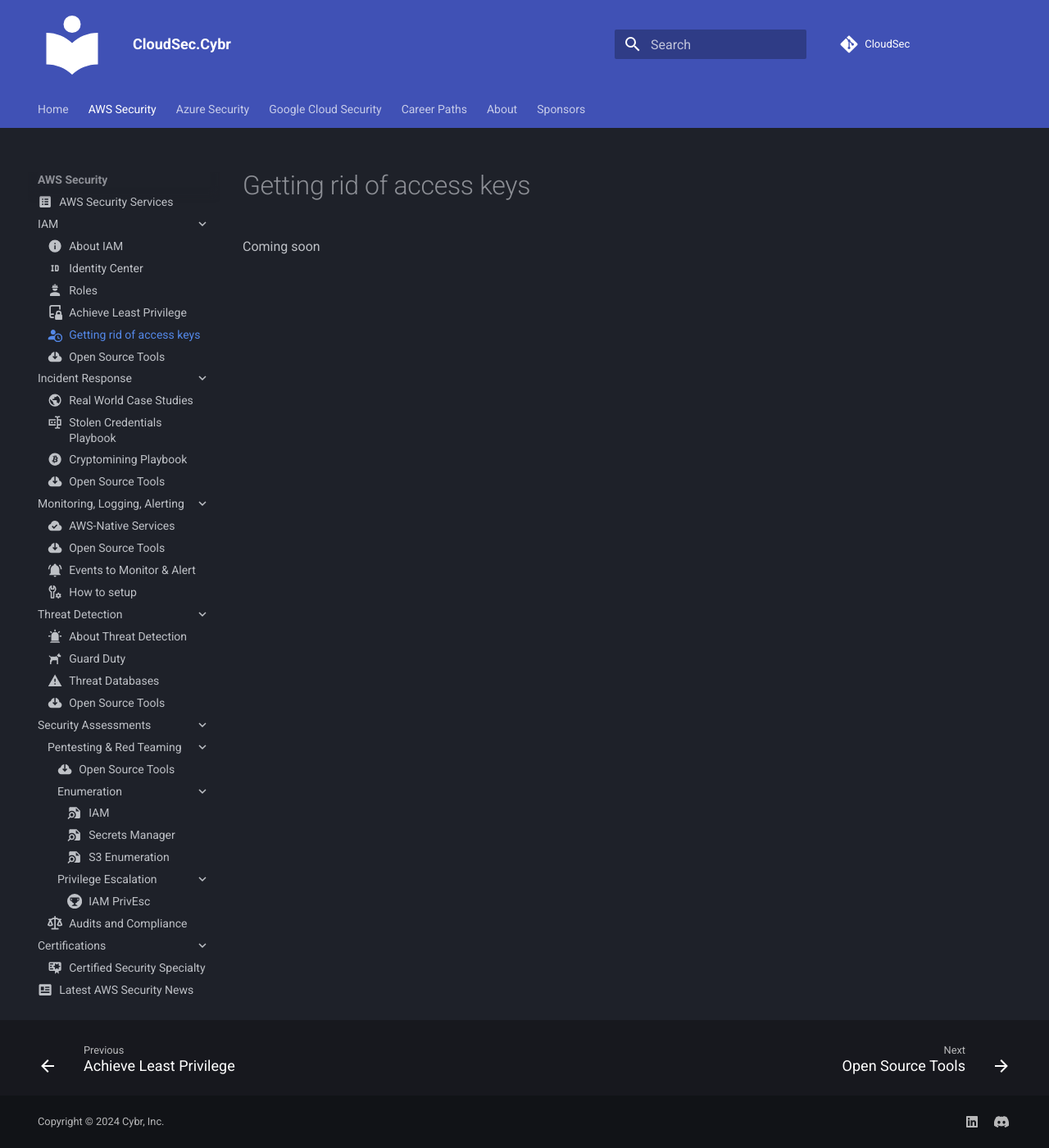
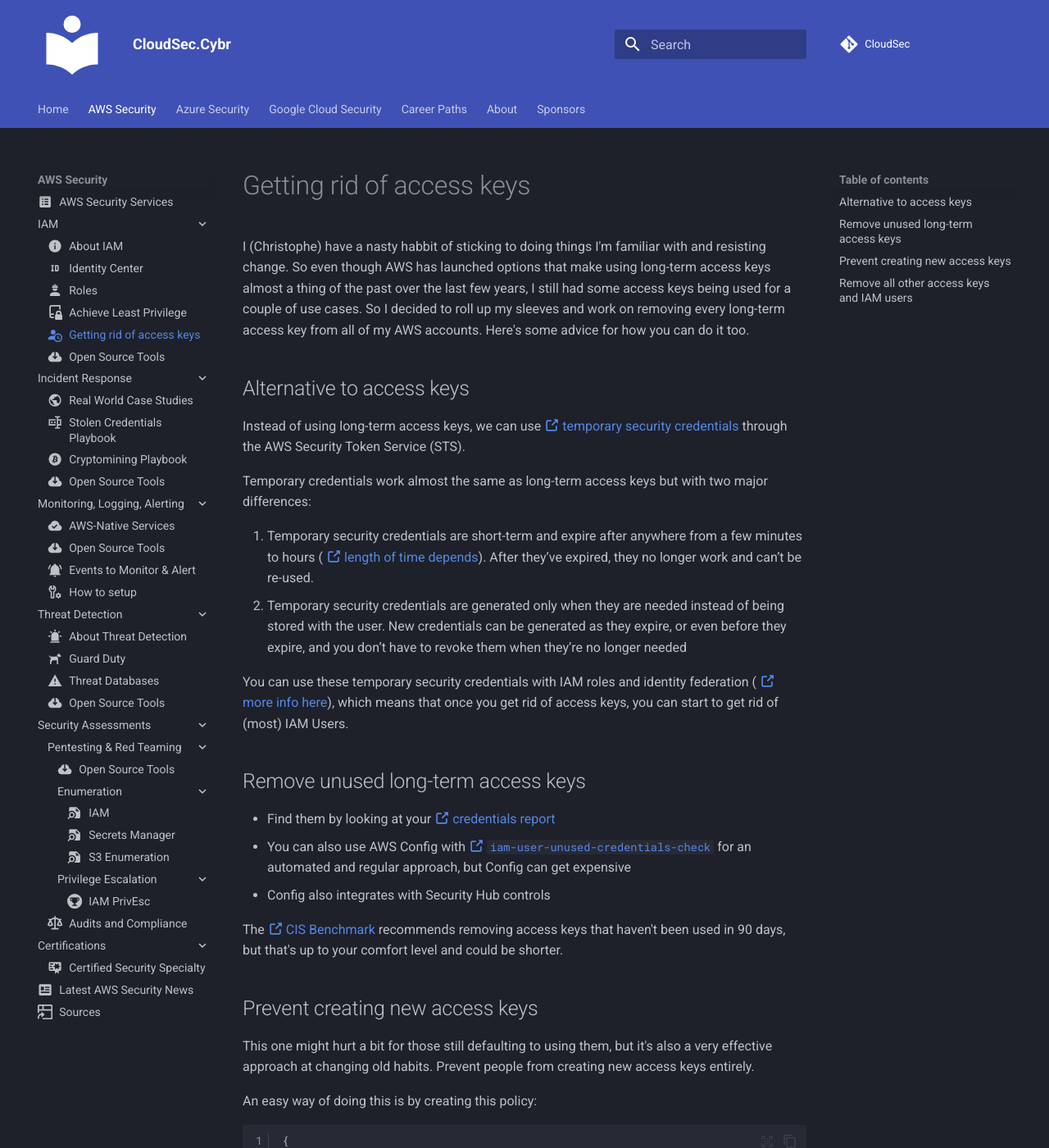
Before and after one commit to Cybr-Inc/CloudSec, an MkDocs documentation site: the page built from docs/aws/iam/get-rid-of-access-keys.md, in a window 1280 px wide and 1400 px high. Shown: the whole window at 82% size. Built offline with MkDocs 1.6.1 and Material for MkDocs 9.7.7, drawn with Linux system fonts in a browser that asks for light colours; comment, search, counter and statistics services are not loaded; some of the changed text lies outside the part shown.

Commit message:
added content to get rid of long-term access keys

````diff
--- a/docs/aws/iam/get-rid-of-access-keys.md
+++ b/docs/aws/iam/get-rid-of-access-keys.md
@@ -2,4 +2,55 @@
 icon: material/account-clock
 ---
 
-Coming soon
+I (Christophe) have a nasty habbit of sticking to doing things I'm familiar with and resisting change. So even though AWS has launched options that make using long-term access keys almost a thing of the past over the last few years, I still had some access keys being used for a couple of use cases. So I decided to roll up my sleeves and work on removing every long-term access key from all of my AWS accounts. Here's some advice for how you can do it too.
+
+## Alternative to access keys
+
+Instead of using long-term access keys, we can use [ :octicons-link-external-16: temporary security credentials](https://docs.aws.amazon.com/IAM/latest/UserGuide/id_credentials_temp.html) through the AWS Security Token Service (STS).
+
+Temporary credentials work almost the same as long-term access keys but with two major differences:
+
+1. Temporary security credentials are short-term and expire after anywhere from a few minutes to hours ([ :octicons-link-external-16: length of time depends](https://docs.aws.amazon.com/IAM/latest/UserGuide/id_credentials_temp_request.html#api_getfederationtoken)). After they’ve expired, they no longer work and can’t be re-used.
+2. Temporary security credentials are generated only when they are needed instead of being stored with the user. New credentials can be generated as they expire, or even before they expire, and you don’t have to revoke them when they’re no longer needed
+
+You can use these temporary security credentials with IAM roles and identity federation ([ :octicons-link-external-16: more info here](/aws/iam/identity-center/)), which means that once you get rid of access keys, you can start to get rid of (most) IAM Users.
+
+## Remove unused long-term access keys
+
+- Find them by looking at your [ :octicons-link-external-16: credentials report](https://docs.aws.amazon.com/IAM/latest/UserGuide/id_credentials_finding-unused.html#finding-unused-access-keys)
+- You can also use AWS Config with [ :octicons-link-external-16: `iam-user-unused-credentials-check`](https://docs.aws.amazon.com/IAM/latest/UserGuide/id_credentials_finding-unused.html#finding-unused-access-keys) for an automated and regular approach, but Config can get expensive
+- Config also integrates with Security Hub controls
+
+The [ :octicons-link-external-16: CIS Benchmark](https://docs.aws.amazon.com/securityhub/latest/userguide/iam-controls.html#iam-8) recommends removing access keys that haven't been used in 90 days, but that's up to your comfort level and could be shorter.
+
+## Prevent creating new access keys
+
+This one might hurt a bit for those still defaulting to using them, but it's also a very effective approach at changing old habits. Prevent people from creating new access keys entirely.
+
+An easy way of doing this is by creating this policy:
+
+```
+{
+    "Version": "2012-10-17",
+    "Statement": {
+        "Effect": "Deny",
+        "Action": "iam:CreateAccessKey",
+        "Resource": "*"
+    }
+}
+```
+
+You can apply this as an [ :octicons-link-external-16: SCP](https://docs.aws.amazon.com/organizations/latest/userguide/orgs_manage_policies_scps.html) organization-wide.
+
+This will also help protect against the [iam:CreateAccessKey PrivEsc](/aws/security-assessments/pentesting-red-teaming/privilege-escalation/iam-privilege-escalation/#iamcreateaccesskey).
+
+## Remove all other access keys and IAM users
+
+The above steps are easy wins, but this next step is where it gets more challenging. The path to being long-term access key free is to then look for:
+
+- AWS resources using access keys - use IAM Roles instead
+- Find external applications using long-term access keys - use IAM Roles Anywhere for workloads, and Identity Center / SSO for user access
+- Change how your humans access your AWS environments - with Identity Center
+- Prevent the creationg of new users - by applying an SCP that applies to all of your AWS accounts and that prevents `iam:CreateUser`
+
+Start with removing unused long-term access keys and preventing creation of new keys first, and then go through this section. Keep in mind too that some use cases may still require IAM Users, so some organizations may not be able to completely eliminate them. However, they need to become the exception, not the norm.
````
